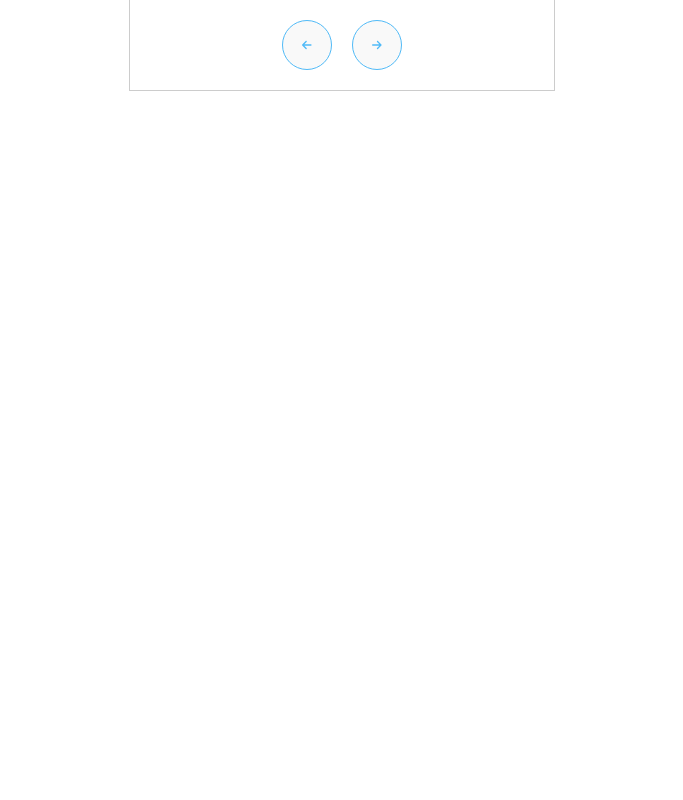
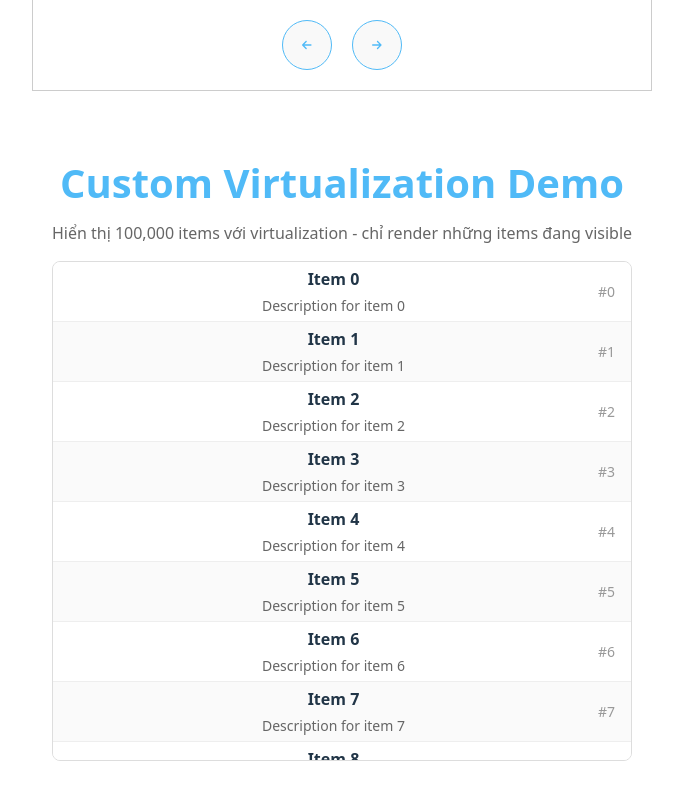
Before and after one commit to quyng24/react-advanced, a React (Vite) app: page / in a window 1280 px wide. Shown: the part 1272-2072 px from the top of the page, without its empty margins (298-981 px from the left). Before the commit the page ends 1395 px from the top, so only its background shows below. Built offline with nearby package versions, Linux system fonts and the light colour scheme.

Commit message:
create template vitualization

```diff
--- a/package.json
+++ b/package.json
@@ -14,6 +14,7 @@
     "react": "^19.2.0",
     "react-dom": "^19.2.0",
     "react-icons": "^5.5.0",
+    "react-window": "^2.2.5",
     "tailwindcss": "^4.1.18"
   },
   "devDependencies": {
--- a/src/App.jsx
+++ b/src/App.jsx
@@ -3,6 +3,7 @@ import Parent from './components/ReactPerformance/ParentTest'
 import CountPerformance from './components/ReactPerformance/CountPerformance'
 import SearchDebounce from './components/SearchDebounce/SearchDebounce'
 import DashboardProduct from './components/DashboardProduct/DashboardProduct'
+import Vitualization from './components/Vitualization/Vitualization'
 
 
 function App() {
@@ -14,6 +15,7 @@ function App() {
         <SearchDebounce/>
         <CountPerformance/>
         <DashboardProduct/>
+        <Vitualization/>
       </div>
     </>
   )
--- a/src/components/ReactPerformance/ChildrenText.jsx
+++ b/src/components/ReactPerformance/ChildrenText.jsx
@@ -1,7 +1,6 @@
 import React from "react";
 
 const ChildrenTest = React.memo(({onClick}) => {
-    console.log('Child render');
     return <button onClick={onClick}>Click</button>
 })
 export default ChildrenTest;
--- /dev/null
+++ b/src/components/Vitualization/Vitualization.jsx
@@ -0,0 +1,103 @@
+import { useState, useRef } from 'react';
+
+// Component Virtualization tùy chỉnh
+const VirtualList = ({ items, itemHeight, containerHeight, renderItem }) => {
+  const [scrollTop, setScrollTop] = useState(0);
+  const containerRef = useRef(null);
+
+  const totalHeight = items.length * itemHeight;
+  const startIndex = Math.floor(scrollTop / itemHeight);
+  const endIndex = Math.min(
+    items.length - 1,
+    Math.ceil((scrollTop + containerHeight) / itemHeight)
+  );
+
+  const visibleItems = [];
+  for (let i = startIndex; i <= endIndex; i++) {
+    visibleItems.push({
+      index: i,
+      data: items[i],
+      style: {
+        position: 'absolute',
+        top: i * itemHeight,
+        height: itemHeight,
+        width: '100%',
+      }
+    });
+  }
+
+  const handleScroll = (e) => {
+    setScrollTop(e.target.scrollTop);
+  };
+
+  return (
+    <div
+      ref={containerRef}
+      onScroll={handleScroll}
+      style={{
+        height: containerHeight,
+        overflow: 'auto',
+        position: 'relative',
+        border: '1px solid #ddd',
+        borderRadius: '8px',
+      }}
+    >
+      <div style={{ height: totalHeight, position: 'relative' }}>
+        {visibleItems.map(({ index, data, style }) => (
+          <div key={index} style={style}>
+            {renderItem({ index, data })}
+          </div>
+        ))}
+      </div>
+    </div>
+  );
+};
+
+// Component demo sử dụng VirtualList
+const VirtualizationDemo = () => {
+  const items = Array.from({ length: 100000 }, (_, i) => ({
+    id: i,
+    name: `Item ${i}`,
+    description: `Description for item ${i}`,
+  }));
+
+  const renderItem = ({ index, data }) => (
+    <div
+      style={{
+        display: 'flex',
+        alignItems: 'center',
+        padding: '0 16px',
+        borderBottom: '1px solid #eee',
+        backgroundColor: index % 2 ? '#fafafa' : '#fff',
+        height: '100%',
+      }}
+    >
+      <div style={{ flex: 1 }}>
+        <div style={{ fontWeight: '600', marginBottom: '4px' }}>
+          {data.name}
+        </div>
+        <div style={{ fontSize: '14px', color: '#666' }}>
+          {data.description}
+        </div>
+      </div>
+      <div style={{ color: '#999', fontSize: '14px' }}>#{index}</div>
+    </div>
+  );
+
+  return (
+    <div style={{ padding: '20px', fontFamily: 'system-ui, sans-serif' }}>
+      <h1 style={{fontWeight: "bold", fontSize: 40, color: '#50baf7', marginBottom: 16}}>Custom Virtualization Demo</h1>
+      <p style={{ marginBottom: '16px', color: '#666' }}>
+        Hiển thị 100,000 items với virtualization - chỉ render những items đang visible
+      </p>
+      <VirtualList
+        items={items}
+        itemHeight={60}
+        containerHeight={500}
+        renderItem={renderItem}
+      />
+    </div>
+  );
+};
+
+export default VirtualizationDemo;
```
Also changed, not shown: 1 other file (tests, documents, lock files or other folders).
